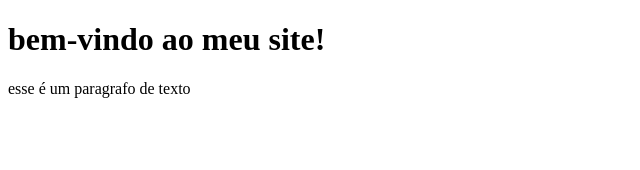
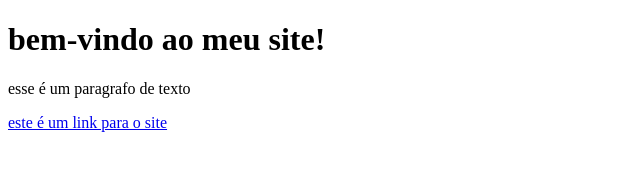
Before and after one commit to ayran-alves/html, a plain HTML site: page index.html in a window 1280 px wide. Shown: the whole page, without its empty margins (0-640 px from the left). Drawn offline with Linux system fonts and the light colour scheme.

Commit message:
Add files via upload

```diff
--- a/index.html
+++ b/index.html
@@ -12,5 +12,6 @@
         <p>
             esse é um paragrafo de texto
         </p>
+        <a href="http://www.techguiado.com.br">este é um link para o site
     </body>
 </html>
```
